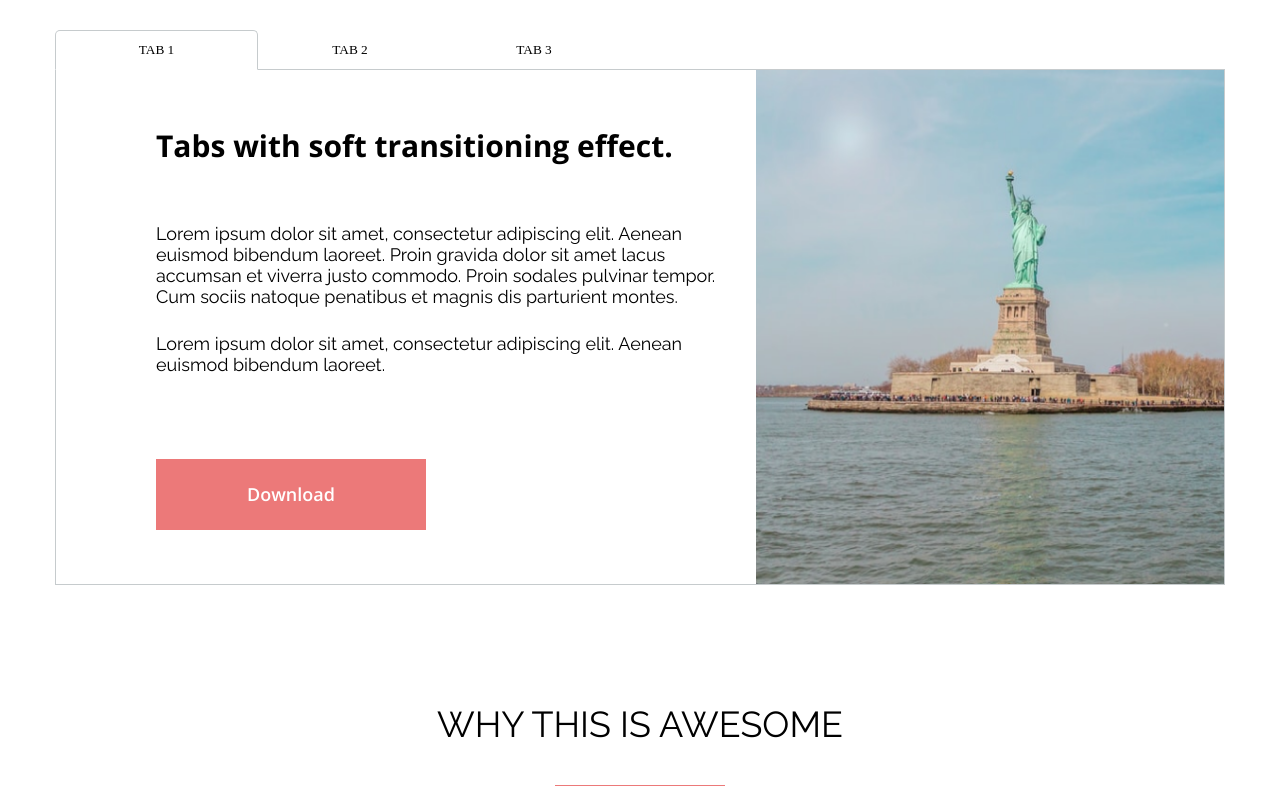
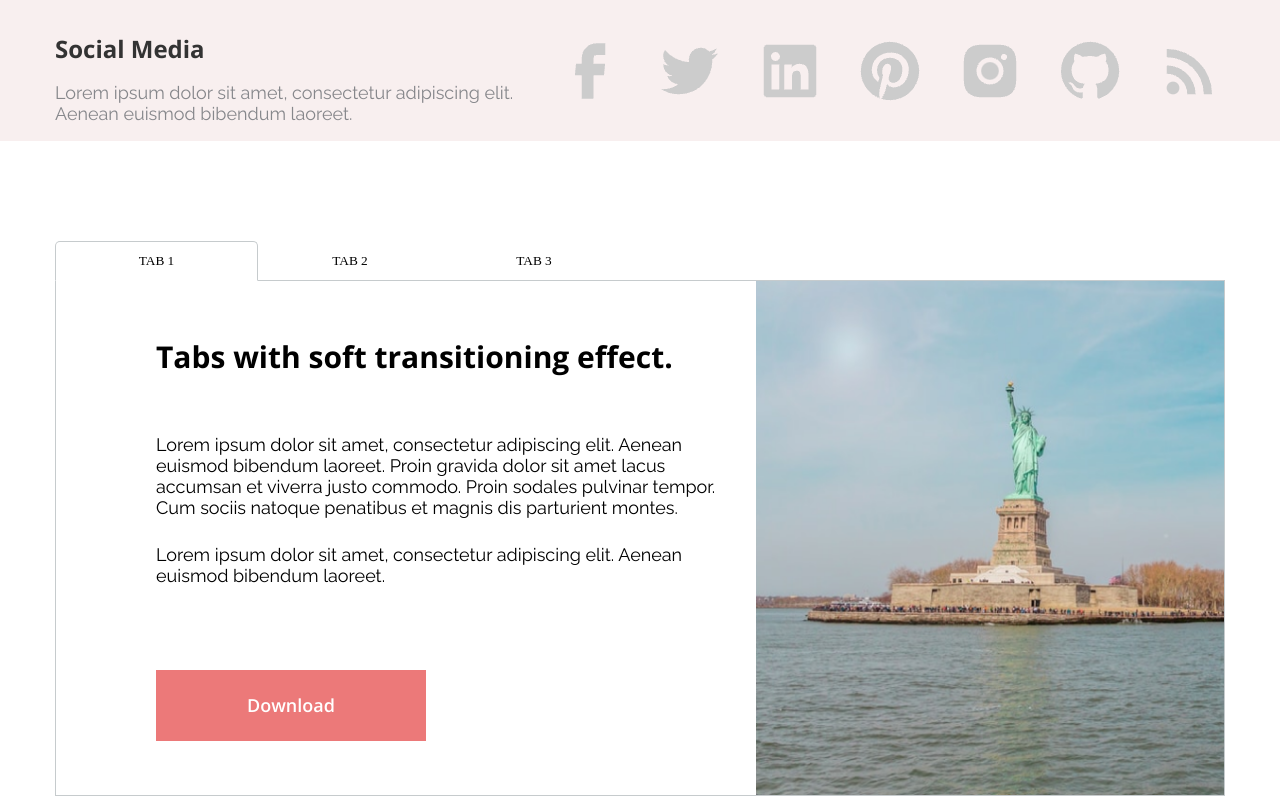
Before and after one commit to Ksuxaha/homework_html, a plain HTML site: page task2/index.html in a window 1280 px wide. Shown: the top 800 px of the page. Drawn offline with nearby package versions, Linux system fonts and the light colour scheme.

Commit message:
created media and footer sections

```diff
--- /dev/null
+++ b/task2/css/styles_footer.css
@@ -0,0 +1,32 @@
+.container {
+    max-width: 1200px;
+    padding: 0 15px;
+    margin: 0 auto;
+
+}
+
+.footer{
+    background: rgb(0, 0, 0);
+    padding: 35px 0 27px 0;
+
+
+}
+
+.footer-icons{
+    display: flex;
+    justify-content: center;
+    column-gap: 32.8px;
+    align-items: center;
+
+}
+
+.footer-text{
+    color: rgba(255, 255, 255, 0.5);
+    font-family: Raleway;
+    font-size: 18px;
+    font-weight: 400;
+    line-height: 21px;
+    text-align: center;
+    padding-top: 27.8px;
+
+}
--- /dev/null
+++ b/task2/css/styles_social.css
@@ -0,0 +1,47 @@
+.container {
+    max-width: 1200px;
+    padding: 0 15px;
+    margin: 0 auto;
+
+}
+
+.Social-Media{
+    background: rgb(248, 239, 239);
+    margin-bottom: 100px;
+}
+
+
+.Social-Media .container{
+    display: flex;
+    justify-content: space-between;
+    align-items: center;
+
+}
+
+
+.wrapper-media__title{
+    color: rgb(51, 51, 51);
+    font-family: Open Sans;
+    font-size: 24px;
+    font-weight: 700;
+    line-height: 33px;
+    padding-top: 32px;
+
+}
+
+.wrapper-media__text{
+    color: rgb(134, 135, 139);
+    font-family: Raleway;
+    font-size: 18px;
+    font-weight: 400;
+    line-height: 21px;
+    padding: 17px 0;
+    width: 470px;
+
+}
+
+.wrapper-media__icons{
+    display: flex;
+    column-gap: 30px;
+    justify-content: space-between;
+}
--- a/task2/index.html
+++ b/task2/index.html
@@ -6,13 +6,36 @@
           content="width=device-width, user-scalable=no, initial-scale=1.0, maximum-scale=1.0, minimum-scale=1.0">
     <meta http-equiv="X-UA-Compatible" content="ie=edge">
     <link rel="stylesheet" href="css/zeroing.css">
+    <link rel="stylesheet" href="css/styles_social.css">
     <link rel="stylesheet" href="css/styles_awesome.css">
     <link rel="stylesheet" href="css/styles.css">
     <link rel="stylesheet" href="css/styles_pricing.css">
     <link rel="stylesheet" href="css/styles_reviews.css">
-    <title>Tabs</title>
+    <link rel="stylesheet" href="css/styles_footer.css">
+    <title>homework</title>
 </head>
 <body>
+<section class="Social-Media">
+    <div class="container">
+        <div class="wrapper-media__info">
+        <h4 class="wrapper-media__title">Social Media</h4>
+        <p class="wrapper-media__text">Lorem ipsum dolor sit amet, consectetur
+            adipiscing elit. Aenean euismod bibendum laoreet.</p>
+        </div>
+        <nav class="wrapper-media__icons">
+            <a href=""><img src="img/facebook_icon.png" alt="facebook"></a>
+            <a href=""><img src="img/twitter_icon.png" alt="twitter"></a>
+            <a href=""><img src="img/linkedin_icon.png" alt="in"></a>
+            <a href=""><img src="img/pinterest_icon.png" alt="p"></a>
+            <a href=""><img src="img/instagram_icon.png" alt="instagram"></a>
+            <a href=""><img src="img/github_icon.png" alt="git"></a>
+            <a href=""><img src="img/rss_icon.png" alt="vector"></a>
+        </nav>
+    </div>
+</section>
+
+
+
 <section class="tabspict">
  <div class="container">
         <div class="tabs">
@@ -201,5 +224,22 @@
     </div>
 
 </section>
+
+<section class="footer">
+    <div class="container">
+        <nav class="footer-icons">
+            <a href=""><img src="img/facebook_icon.png" alt="facebook"></a>
+            <a href=""><img src="img/twitter_icon.png" alt="twitter"></a>
+            <a href=""><img src="img/linkedin_icon.png" alt="in"></a>
+            <a href=""><img src="img/pinterest_icon.png" alt="p"></a>
+            <a href=""><img src="img/instagram_icon.png" alt="instagram"></a>
+            <a href=""><img src="img/github_icon.png" alt="git"></a>
+            <a href=""><img src="img/rss_icon.png" alt="vector"></a>
+        </nav>
+        <div class="footer-text">
+            <p>© 2015 Axure Themes</p>
+        </div>
+    </div>
+</section>
 </body>
 </html>
```
Also changed, not shown: task2/img/facebook_icon.png (added), task2/img/github_icon.png (added), task2/img/instagram_icon.png (added), task2/img/linkedin_icon.png (added), task2/img/pinterest_icon.png (added), task2/img/rss_icon.png (added), task2/img/twitter_icon.png (added).
